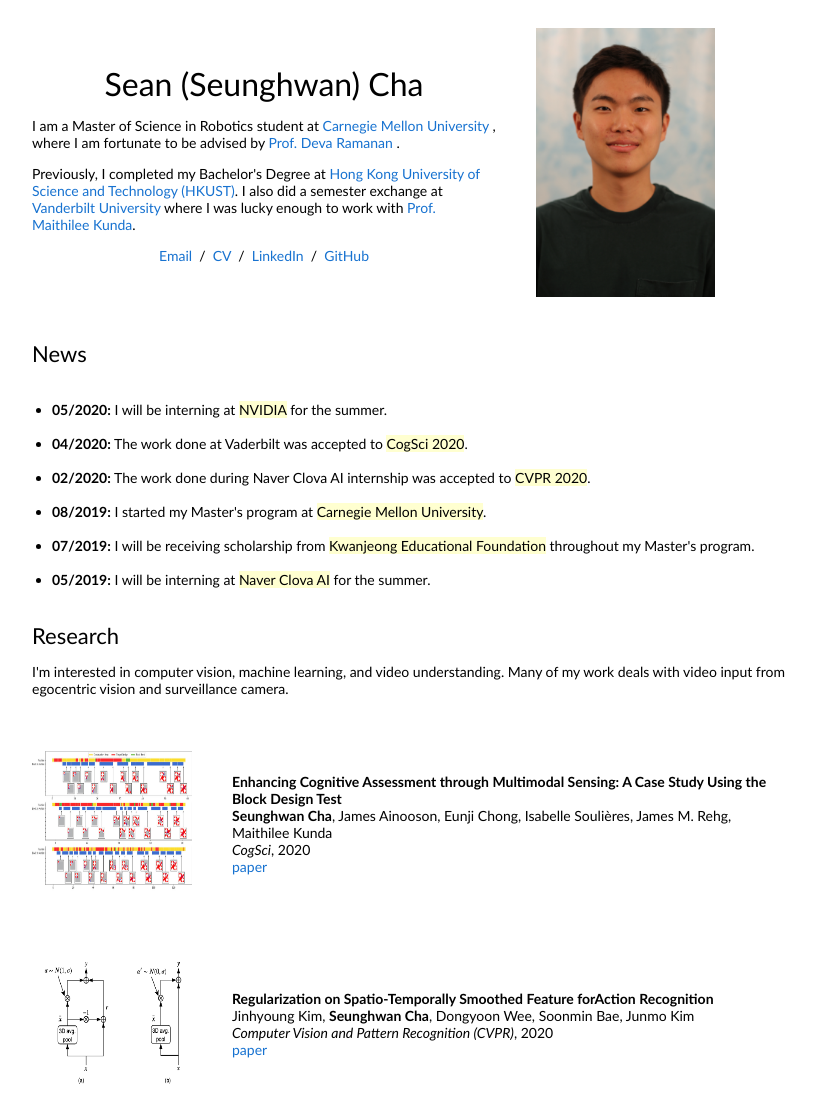
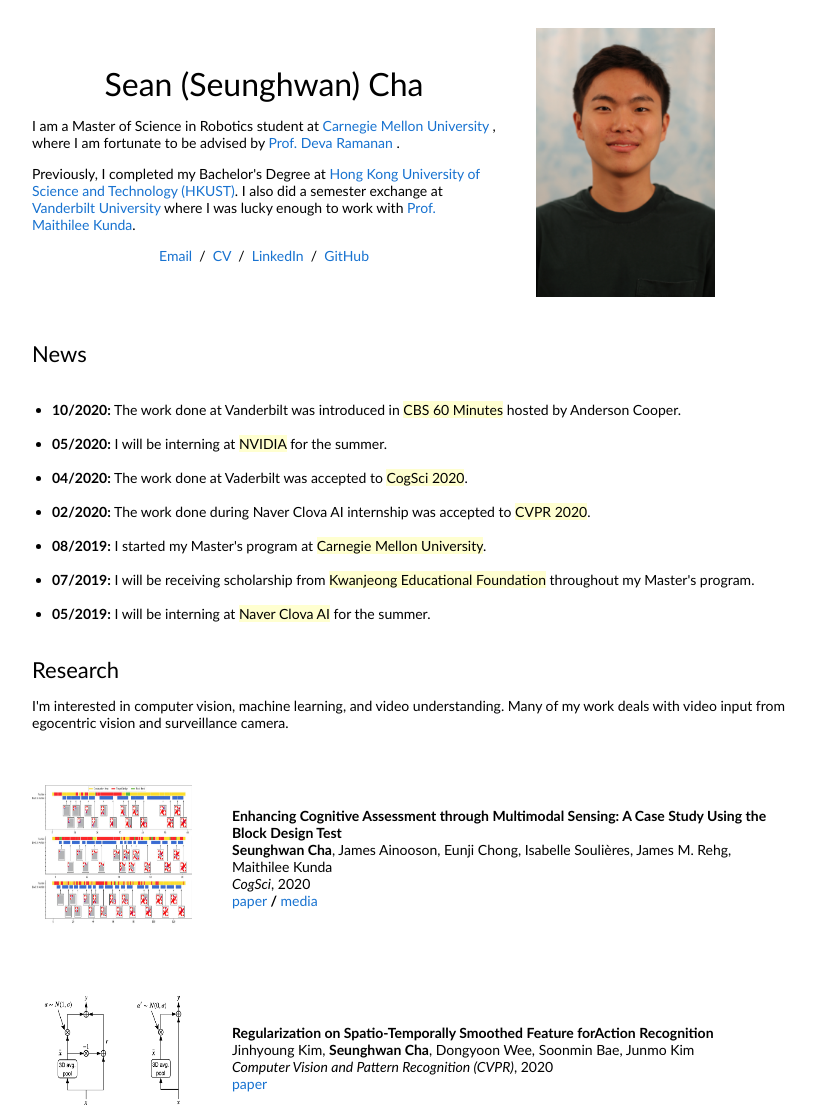
Before and after one commit to tea1528/tea1528.github.io, a plain HTML site: page index.html in a window 1280 px wide. Shown: the top 1109 px of the page, without its empty margins (228-1044 px from the left). Drawn offline with Linux system fonts and the light colour scheme.

Commit message:
updated block design media coverage

```diff
--- a/index.html
+++ b/index.html
@@ -59,6 +59,10 @@
         <table width="100%" align="center" border="0" cellpadding="20"><tbody>
           <tr style="padding:0px">
             <ul>
+              <li>
+                <b>10/2020:</b> The work done at Vanderbilt was introduced in <span class="highlight">CBS 60 Minutes</span> hosted by Anderson Cooper.
+              </li>
+              <br>
               <li>
                 <b>05/2020:</b> I will be interning at <span class="highlight">NVIDIA</span> for the summer.
               </li>
@@ -128,6 +132,8 @@
               <em>CogSci</em>, 2020
               <br>
               <a href="https://cognitivesciencesociety.org/cogsci20/papers/0610/index.html">paper</a>
+              <strong>/</strong>
+              <a href="https://twitter.com/60Minutes/status/1312909769632555014">media</a>
               <br>
               <p></p>
 
```
